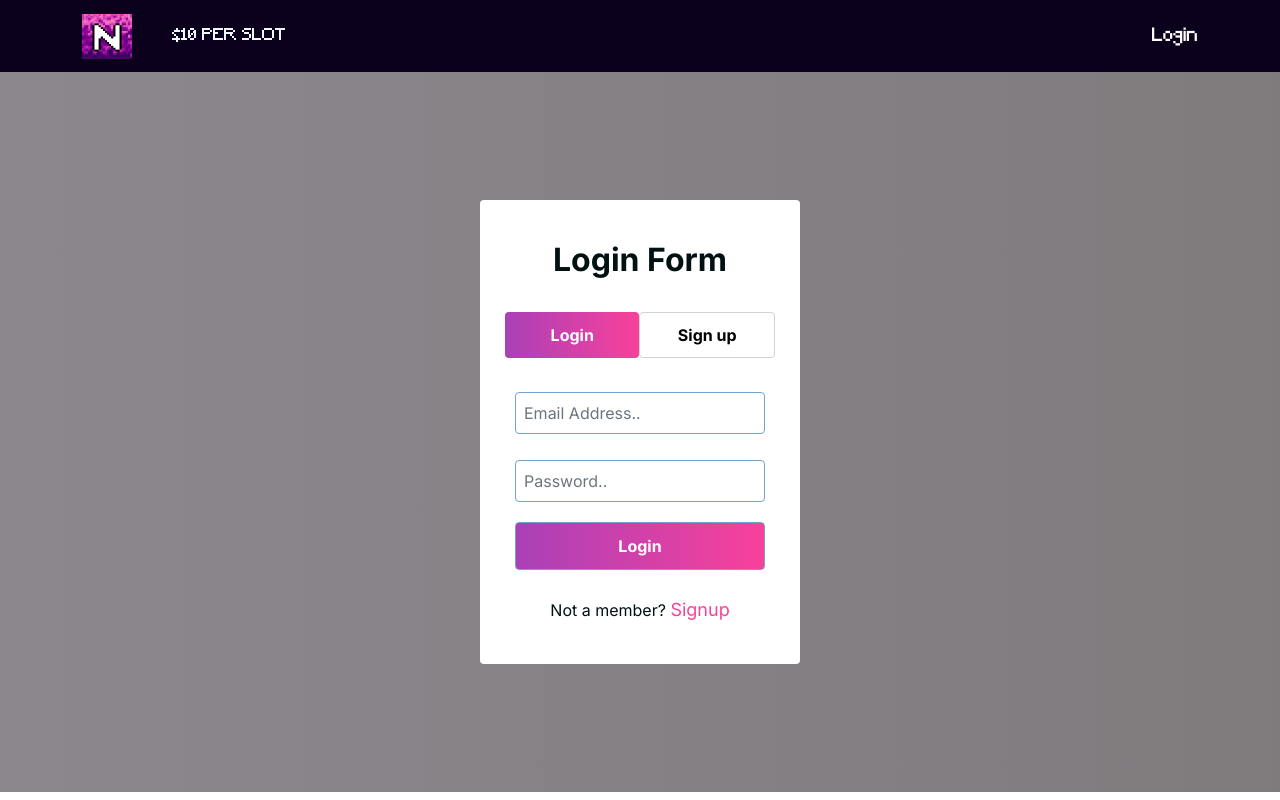
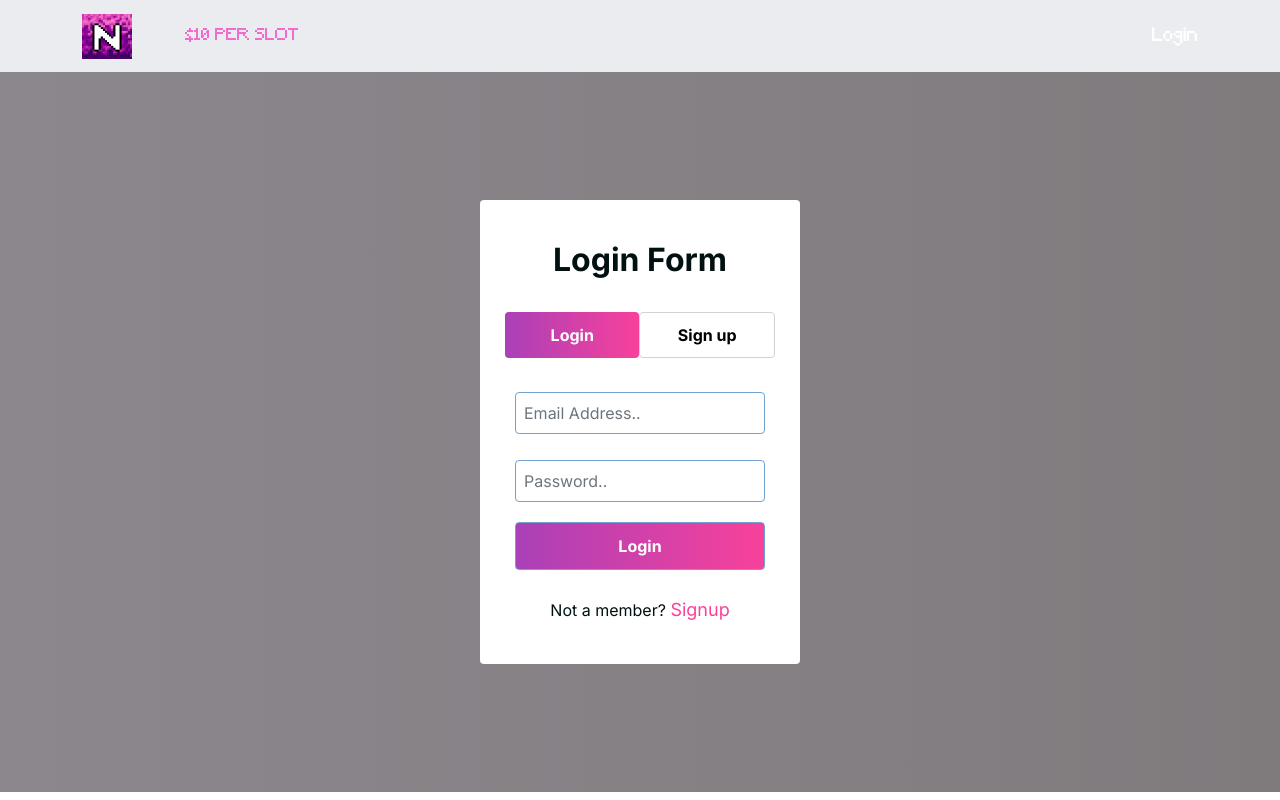
Before and after one commit to Rakibul-Islam-GitHub/NFTs-LAND, a Next.js app: page /login in a window 1280 px wide. Built offline with nearby package versions, Linux system fonts and the light colour scheme.

Commit message:
some color changes

```diff
--- a/components/header/header.css
+++ b/components/header/header.css
@@ -32,7 +32,7 @@
 }
 
 .nav-scrolled{
-  background: rgb(12, 1, 28) !important;
+  background-color:#ebecf0;
   transition: all 0.5s ease;
 
 }
@@ -81,6 +81,16 @@
   transition: all 0.4s ease-in-out;
 }
 
+.slot-price{
+  color: rgb(240, 109, 208);
+  padding: 0 13px;
+  /* cursor: pointer; */
+}
+.header-left:first-child{
+
+  cursor: default;
+}
+
 @media screen and (max-width: 768px){
 
 
--- a/styles/globals.css
+++ b/styles/globals.css
@@ -22,7 +22,7 @@ a {
   font-size: 18px;
 }
 a:hover, a:focus{
-  color: rgb(240, 106, 238);
+  color: rgb(240, 106, 238) !important;
 }
 .navbar-dark .navbar-nav .nav-link {
   font-weight: 500;
```
